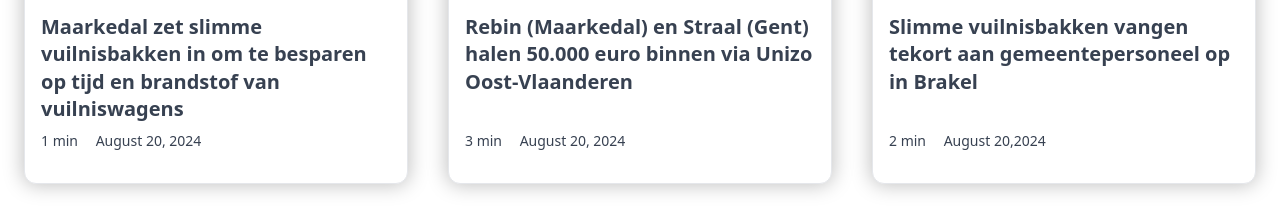
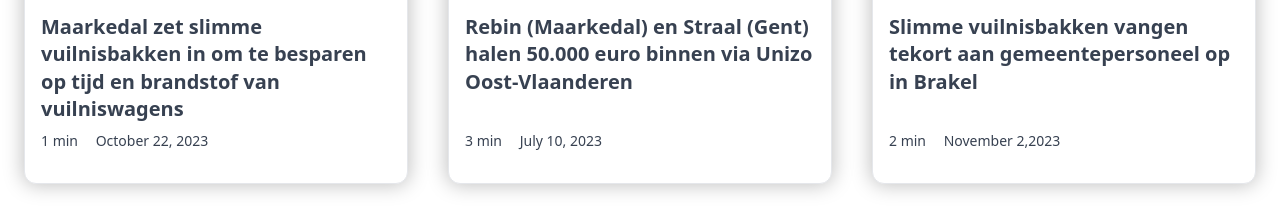
Before and after one commit to Rebin-Inc/rebin-website, a React (Create React App) app: page /about in a window 1280 px wide. Shown: the part 3240-3461 px from the top of the page. Built offline with nearby package versions, Linux system fonts and the light colour scheme.

Commit message:
update dates of news articles

```diff
--- a/src/pages/about/components/NewsCards.js
+++ b/src/pages/about/components/NewsCards.js
@@ -11,7 +11,7 @@ const NewsCards = () => {
       title:
         'Maarkedal zet slimme vuilnisbakken in om te besparen op tijd en brandstof van vuilniswagens',
       duration: '1 min',
-      date: 'August 20, 2024',
+      date: 'October 22, 2023',
       image: Article1,
       href: 'https://www.vrt.be/vrtnws/nl/2023/10/22/maarkedal-zet-slimme-vuilbakken-in-om-tijd-en-brandstof-van-vuil/',
       image_description:
@@ -22,7 +22,7 @@ const NewsCards = () => {
       title:
         'Rebin (Maarkedal) en Straal (Gent) halen 50.000 euro binnen via Unizo Oost-Vlaanderen',
       duration: '3 min',
-      date: 'August 20, 2024',
+      date: 'July 10, 2023',
       image: Article2,
       href: 'https://www.unizo.be/berichten/pers/rebin-maarkedal-en-straal-gent-halen-50000-euro-binnen-unizo-oost-vlaanderen',
       image_description:
@@ -33,7 +33,7 @@ const NewsCards = () => {
       title:
         'Slimme vuilnisbakken vangen tekort aan gemeentepersoneel op in Brakel',
       duration: '2 min',
-      date: 'August 20,2024',
+      date: 'November 2,2023',
       image: Article3,
       href: 'https://www.nieuwsblad.be/cnt/dmf20231102_95819056',
       image_description:
```
